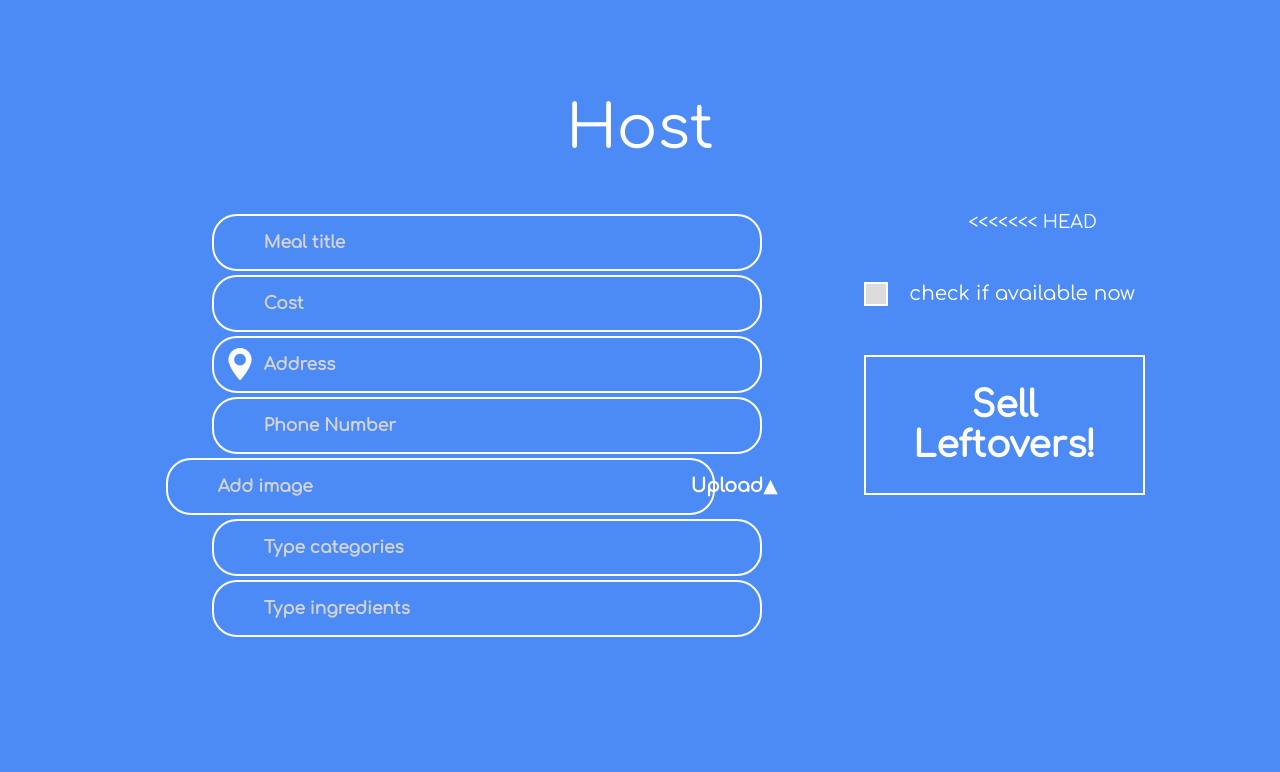
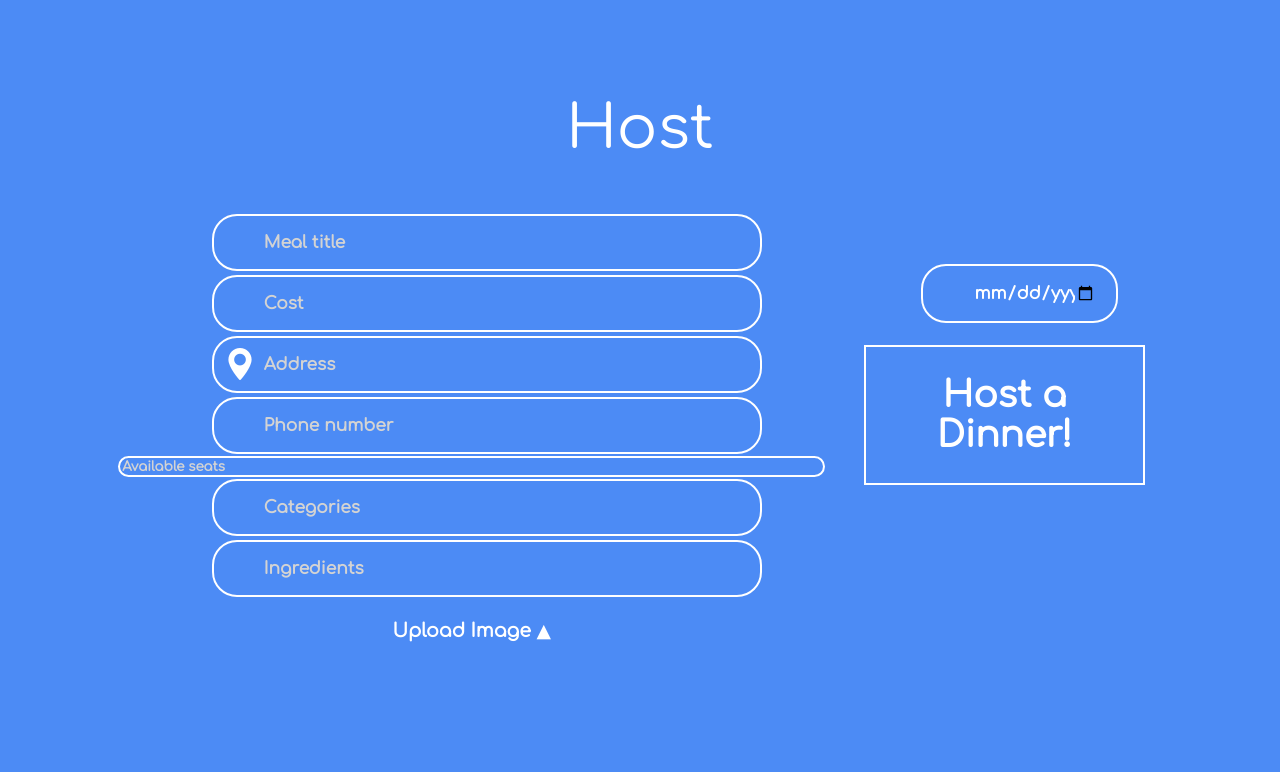
Before and after one commit to als429/1520, a Flask app: page /host in a window 1280 px wide. Shown: the part 92-864 px from the top of the page. After the commit the page ends 734 px from the top, so only its background shows below. Run offline with Flask 2, Linux system fonts and the light colour scheme; some libraries are stand-ins or nearby versions.

Commit message:
resolving conflict with Victoria's change

```diff
--- a/f_datastore.py
+++ b/f_datastore.py
@@ -236,7 +236,7 @@ def save_dinner(name, cost, available="on", image="", food_type="", ingredients=
 
     client.put(dinner)
 
-def save_dinner(name, cost, available, image, food_type, ingredients, address, time):
+def save_dinner(name, cost, available, image, food_type, ingredients, address, phone_number, available_seats, time, lat, lng):
     code = get_dinner_code()
     log('in save_dinner() have code')
     client = _get_client()
@@ -251,6 +251,10 @@ def save_dinner(name, cost, available, image, food_type, ingredients, address, t
     dinner['ingredients'] = ingredients
     dinner['address'] = address
     dinner['time'] = time
+    dinner['phone_number'] = phone_number
+    dinner['available_seats'] = available_seats
+    dinner['lat'] = lat
+    dinner['lng'] = lng
 
     client.put(dinner)
 
--- a/forms.py
+++ b/forms.py
@@ -1,5 +1,5 @@
 from flask_wtf import FlaskForm
-from wtforms import StringField, FloatField, FileField, SubmitField, DateTimeField
+from wtforms import StringField, FloatField, FileField, SubmitField, DateTimeField, IntegerField
 from wtforms.validators import DataRequired, InputRequired, NumberRange, Optional
 from wtforms.fields.html5 import DateTimeLocalField
 
@@ -17,6 +17,19 @@ class MyFloatField(FloatField):
                 raise ValueError(self.gettext(''))
 
 
+class MyIntegerField(IntegerField):
+    def __init__(self, *args, **kwargs):
+        super(MyIntegerField, self).__init__(*args, **kwargs)
+
+    def process_formdata(self, valuelist):
+        if valuelist:
+            try:
+                self.data = int(valuelist[0])
+            except ValueError:
+                self.data = None
+                raise ValueError(self.gettext(''))
+
+
 class FoodRegistrationForm(FlaskForm):
     fname = StringField("Meal title", validators=[InputRequired()], render_kw={"placeholder": "Meal title"})
     fcost = MyFloatField("Cost", validators=[InputRequired(), NumberRange(min=0, max=1000, message="Cost must be between $0 and $1000.")], render_kw={"placeholder": "Cost"})
@@ -24,8 +37,10 @@ class FoodRegistrationForm(FlaskForm):
     file = FileField("input file", validators=[Optional()], render_kw={"class": "inputfile", "type": "file"})
     fcategory = StringField("Type categories", validators=[InputRequired()], render_kw={"placeholder": "Categories"})
     fingredients = StringField("Type ingredients", validators=[InputRequired()], render_kw={"placeholder": "Ingredients"})
+    fphone_number = StringField("Phone number", validators=[InputRequired()], render_kw={"placeholder": "Phone number"})
     submit = SubmitField('Sell Leftovers')
 
 
 class DinnerRegistrationForm(FoodRegistrationForm):
     ftime = DateTimeLocalField("Host date", validators=[InputRequired()], render_kw={"placeholder": "Time"}, format="%Y-%m-%dT%H:%M")
+    favailable_seats = MyIntegerField("Available seats", validators=[InputRequired(), NumberRange(min=1, message="Available seats should be a number greater than 0.")], render_kw={"placeholder": "Available seats"})
--- a/main.py
+++ b/main.py
@@ -46,7 +46,11 @@ def cook():
         food_type = request.form.get('fcategory')
         ingredients = request.form.get('fingredients')
         address = request.form.get('flocation')
-        f_datastore.save_food(name, cost, available, image, food_type, ingredients, address) # adding to db
+        phone_number = request.form.get('fphone_number')
+        lat = request.form.get('flat')
+        lng = request.form.get('flng')
+        f_datastore.save_food(name, cost, available, image, food_type, ingredients, address, phone_number, lat, lng) # adding to db
+        # f_datastore.save_food(name, cost, available, image, food_type, ingredients, address) # adding to db
         log('loaded food_to_datastore() data')
         flash('Succesfully submitted!', 'success')
         # return 'OK' # TODO: update function to send to page where user's current food items
@@ -70,7 +74,12 @@ def host():
         ingredients = request.form.get('fingredients')
         address = request.form.get('flocation')
         time = request.form.get('ftime')
-        f_datastore.save_dinner(name, cost, available, image, food_type, ingredients, address, time) # adding to db
+        phone_number = request.form.get('dphone_number')
+        available_seats = request.form.get('davailable_seats')
+        lat = request.form.get('dlat')
+        lng = request.form.get('dlng')
+        f_datastore.save_dinner(name, cost, available, image, food_type, ingredients, address, phone_number, available_seats, time, lat, lng) # adding to db
+        # f_datastore.save_dinner(name, cost, available, image, food_type, ingredients, address, time) # adding to db
         log('loaded dinner_to_datastore() data')
         flash('Succesfully submitted!', 'success')
         # return 'OK' # TODO: update function to send to page where user's current food items
--- a/templates/cook.html
+++ b/templates/cook.html
@@ -4,34 +4,61 @@
 {% block content %}
 
 <div class="row">
-<<<<<<< HEAD
+    <form method="POST">
+        {{ form.csrf_token }}
         <div class="column left">
-        <form method="POST" action="/cookvalues">
-            <input type="text" name="fname" placeholder="Meal title">
-            <input type="text" name="fcost" placeholder="Cost">
-            <input id = "autocomplete" type="text" class="location" name="autocomplete" placeholder="Address" onFocus="geolocate()">
+            <div>{{ form.fname }}</div>
+            {% if form.fname.errors %}
+                {% for error in form.fcost.errors %}
+                    <span class=error>{{ error }}
+                {% endfor %}
+            {% endif %}
+
+            <div>{{ form.fcost }}</div>
+            {% if form.fcost.errors %}
+                {% for error in form.fcost.errors %}
+                    <span class=error>{{ error }}
+                {% endfor %}
+            {% endif %}
+            <div>{{ form.location }}</div>
             <input id = "flat" type = "hidden" name="flat">
             <input id = "flng" type = "hidden" name="flng">
-            <input type="text" name="fphone_number" placeholder="Phone Number">
-            <input type="text" name="fimage" placeholder="Add image">
-            <!--AS: removed class="input image"-->
-            <input type="file" name="file" class="inputfile" />
-            <label for="file">Upload&#x25b2;</label>
-            <input type="text" name="fcategory" placeholder="Type categories">
-            <input type="text" name="fingredients" placeholder="Type ingredients">
+            <div>{{ form.fphone_number }}</div>
+            {% if h1 == "Host" %}
+                <div>{{ form.favailable_seats }}</div>
+                {% if form.favailable_seats.errors %}
+                    {% for error in form.favailable_seats.errors %}
+                        <span class=error>{{ error }}
+                    {% endfor %}
+                {% endif %}
+            {% endif %}
+            <div>{{ form.fcategory }}</div>
+            <div>{{ form.fingredients }}</div>
+            <!--AS: removed class="input image" -->
+            <br/>
+            <div>{{ form.file }}<label for="file">Upload Image &#x25b2;</label></div>
         </div>
         <div class="column right">
+            {% if h1 == "Host" %}
+                <div>{{ form.ftime }}</div>
+                {% if form.ftime.errors %}
+                    {% for error in form.ftime.errors %}
+                        <span class=error>{{ error }}
+                    {% endfor %}
+                {% endif %}
+            {% else %}
                 <div class="check">
                     <label class="container">check if available now
                         <input type="checkbox" name="favailable">
                         <span class="checkmark"></span>
                     </label>
                 </div>
-            <button input type="submit" class="btn sell">Sell Leftovers!</button>
+            {% endif %}
+            <br/>
+            <button input type="submit" class="btn sell">{% if h1 == "Host" %}Host a Dinner!{% else %}Sell Leftovers!{% endif %}</button>
+        </div>
     </form>
-    </div>
 <script>
-
 var autocomplete;
 
 function initAutocomplete() {
```
Lines whose indentation alone changed are shown as unchanged.
